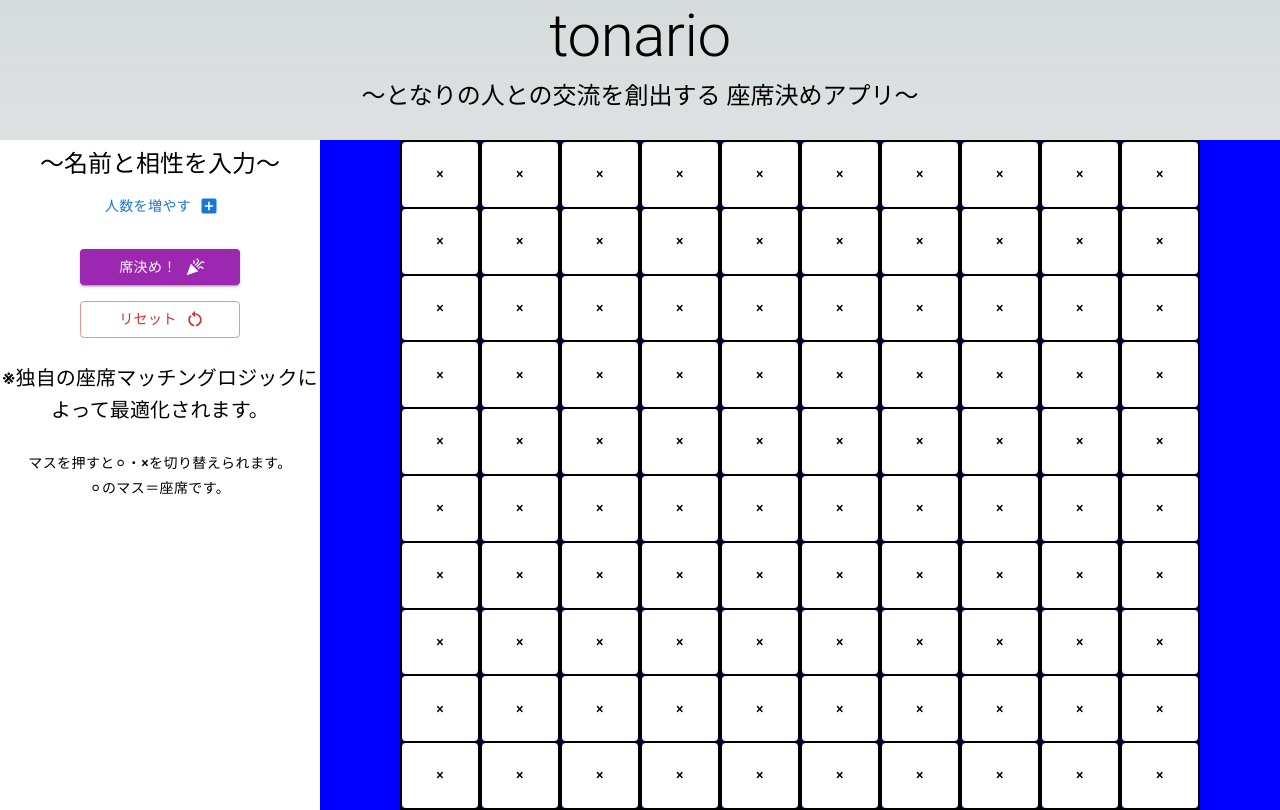
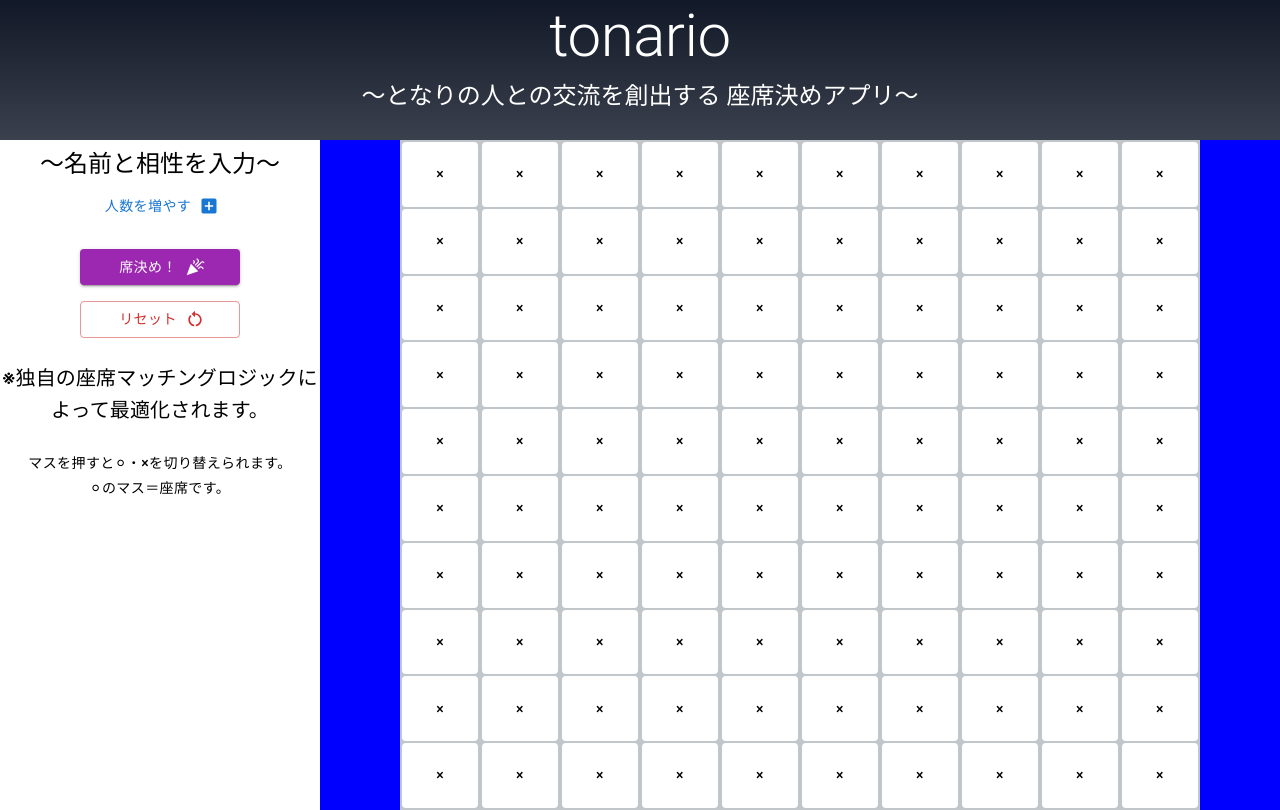
Before and after one commit to Cauchy27/tonario, a Next.js app: page / in a window 1280 px wide. Built offline with nearby package versions, Linux system fonts and the light colour scheme.

Commit message:
デザイン調整

```diff
--- a/app/layout.tsx
+++ b/app/layout.tsx
@@ -15,8 +15,8 @@ type MainProps = {
 
 const RootLayout = (props:MainProps) => {
   return (
-    <html lang="ja" className='w-[100%] h-[100%]' >
-      <body className="w-[100%] h-[100%]">
+    <html lang="ja" className='w-[100%] h-[100%] bg-gray-900' >
+      <body className="w-[100%] h-[100%] bg-gray-900">
         {props.children}
       </body>
     </html>
--- a/app/page.tsx
+++ b/app/page.tsx
@@ -246,8 +246,8 @@ const Main:NextPage = () => {
 
   return(
     <div className='w-[100%] h-[100%]'>
-      <Typography variant='h2' textAlign={"center"} sx={{height:"80px"}}>tonario</Typography>
-      <Typography variant='h5' textAlign={"center"} sx={{height:"60px"}}>〜となりの人との交流を創出する 座席決めアプリ〜</Typography>
+      <Typography variant='h2' textAlign={"center"} sx={{height:"80px", color:"white"}}>tonario</Typography>
+      <Typography variant='h5' textAlign={"center"} sx={{height:"60px", color:"white"}}>〜となりの人との交流を創出する 座席決めアプリ〜</Typography>
       <Grid
         container
         justifyContent={"center"}
@@ -361,6 +361,7 @@ const Main:NextPage = () => {
                       display:"flex",
                       flexDirection:"column",
                       justifyContent:"center",
+                      borderColor:"#c0c6c9",
                     }}
                     flexGrow={1}
                   >
@@ -371,7 +372,9 @@ const Main:NextPage = () => {
                             key={key_row}
                             sx={{
                               border:1,
-                              flexGrow:1
+                              flexGrow:1,
+                              bgcolor:"#c0c6c9",
+                              borderColor:"#c0c6c9",
                             }}
                             >
                               <Button
```
